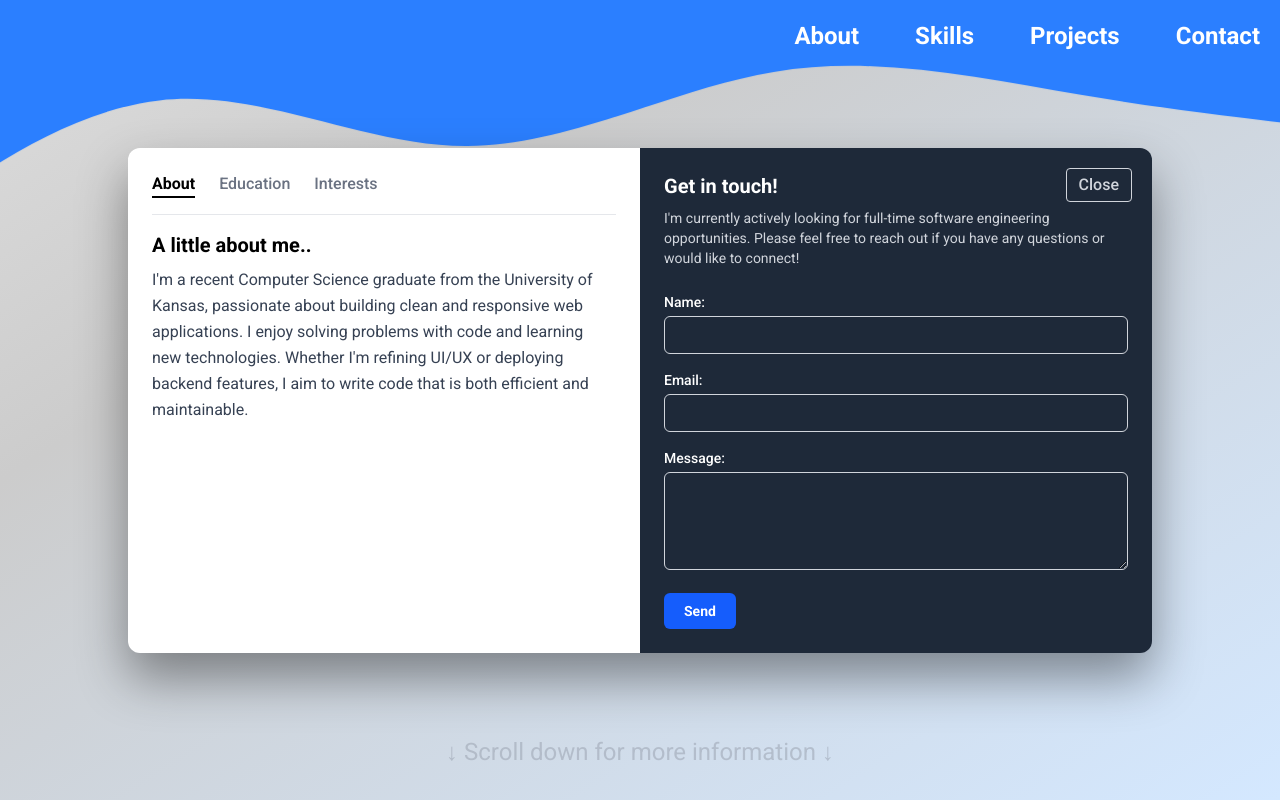
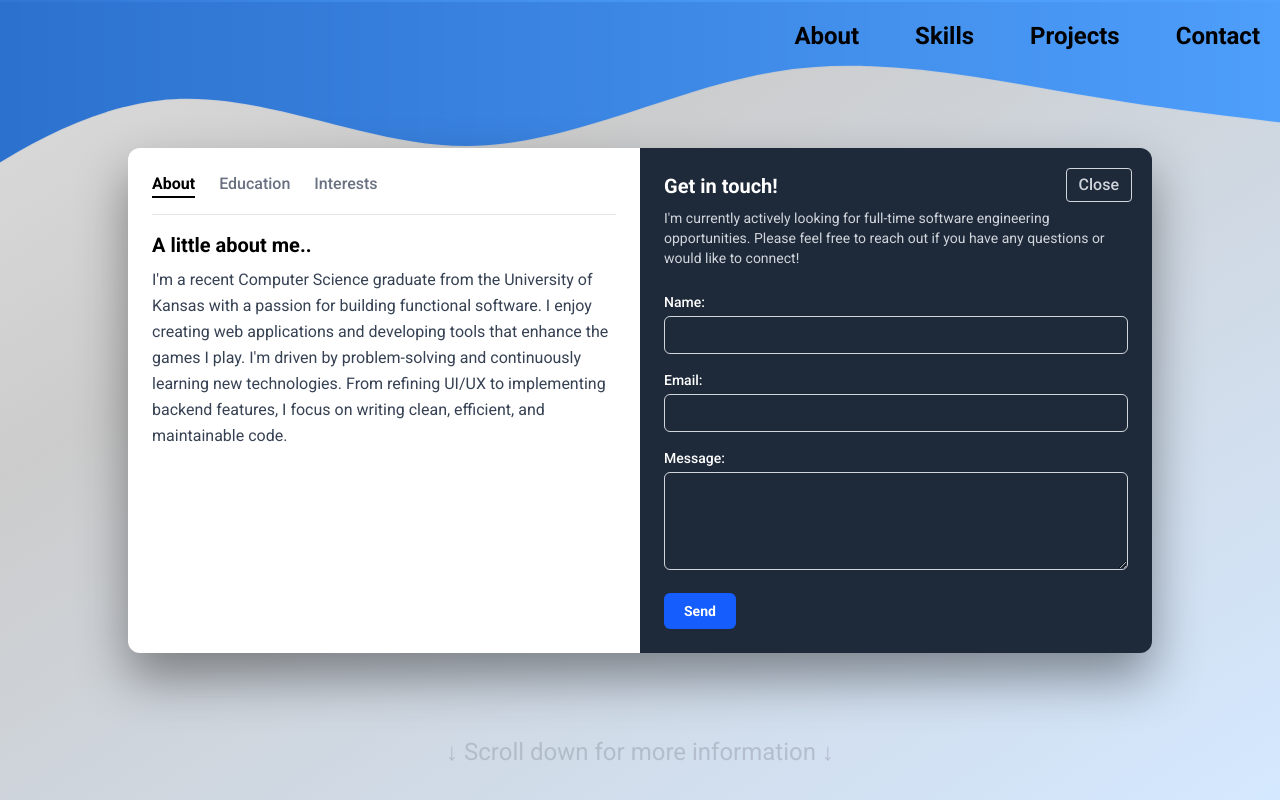
Before and after one commit to NguyenHChinh/nguyenhchinh.github.io, a React (Vite) app: page / in a window 1280 px wide. Both pictures are taken after a click on the button "About". Shown: the top 800 px of the page. Built offline with nearby package versions, Linux system fonts and the light colour scheme.

Commit message:
style: update text gradient and navbar styles for improved aesthetics

```diff
--- a/src/App.jsx
+++ b/src/App.jsx
@@ -159,7 +159,7 @@ function App() {
             <div className='hero-description'>
               <p className='text-base md:text-lg lg:text-xl text-justify'>
                 I graduated from the <span className='font-bold'>University of Kansas</span> with a Bachelor's in Computer Science,
-                and I <span className='font-bold text-transparent bg-clip-text bg-gradient-to-r from-blue-700 to-blue-400'>love building things</span>.
+                and I <span className='font-bold text-transparent bg-clip-text bg-gradient-to-r from-blue-600 to-blue-500'>love building things</span>.
               </p>
             </div>
 
@@ -169,7 +169,7 @@ function App() {
               <a
                 href="/ChinhNguyen-Resume.pdf"
                 download
-                className="whitespace-nowrap text-sm sm:text-base flex items-center gap-1.5 pl-2.5 sm:pl-3.5 pr-4 py-2 bg-blue-600 text-white rounded-lg font-semibold transition-transform duration-200 hover:scale-105 cursor-pointer w-fit"
+                className="whitespace-nowrap text-sm sm:text-base flex items-center gap-1.5 pl-2.5 sm:pl-3.5 pr-4 py-2 bg-blue-500 text-white rounded-lg font-semibold transition-transform duration-200 hover:scale-105 cursor-pointer w-fit"
               >
                 <img src={downloadIcon} alt="Download Icon" className="w-4 h-4" />
                 Download Resume
@@ -210,14 +210,20 @@ function App() {
         {/* Animated Wave */}
         {showHeroWave && (
           <div className="absolute -top-87 md:-top-90 lg:-top-95 xl:-top-98 2xl:-top-100 left-1/2 w-[120%] -translate-x-1/2 -z-10 animate-wave">
-            <div className='bg-blue-500 h-100 translate-y-1 w-full'/>
+            <div className='bg-gradient-to-r from-bg-blue-500 to-blue-400 h-100 translate-y-1 w-full'/>
             <svg
               xmlns="http://www.w3.org/2000/svg"
               viewBox="0 0 1440 320"
               className="w-full h-auto"
             >
+              <defs>
+                <linearGradient id="waveGradient" x1="0%" y1="0%" x2="100%" y2="0%">
+                  <stop offset="0%" stopColor="#296cc9" />
+                  <stop offset="100%" stopColor="#51a2ff" />
+                </linearGradient>
+              </defs>
               <path
-                fill="#2b7fff"
+                fill="url(#waveGradient)"
                 fillOpacity="1"
                 d="M0,256L48,218.7C96,181,192,107,288,96C384,85,480,139,576,138.7C672,139,768,85,864,69.3C960,53,1056,75,1152,90.7C1248,107,1344,117,1392,122.7L1440,128L1440,0L1392,0C1344,0,1248,0,1152,0C1056,0,960,0,864,0C768,0,672,0,576,0C480,0,384,0,288,0C192,0,96,0,48,0L0,0Z"
               />
--- a/src/components/Modal.jsx
+++ b/src/components/Modal.jsx
@@ -30,11 +30,12 @@ function Modal({ defaultSection = "about", onClose }) {
                 <section>
                     <h2 className="text-base sm:text-xl font-bold mb-2">A little about me..</h2>
                     <p className="text-[11px] sm:text-sm md:text-base text-gray-700 leading-relaxed">
-                        I'm a recent Computer Science graduate from the University of Kansas,
-                        passionate about building clean and responsive web applications.
-                        I enjoy solving problems with code and learning new technologies.
-                        Whether I'm refining UI/UX or deploying backend features, I aim to write
-                        code that is both efficient and maintainable.
+                        I'm a recent Computer Science graduate from the University of Kansas
+                        with a passion for building functional software. I enjoy creating
+                        web applications and developing tools that enhance the games I play.
+                        I'm driven by problem-solving and continuously learning new technologies.
+                        From refining UI/UX to implementing backend features, I focus on writing clean,
+                        efficient, and maintainable code.
                     </p>
                 </section>
             )}
@@ -62,6 +63,9 @@ function Modal({ defaultSection = "about", onClose }) {
                         These days, I enjoy gaming casually, studying Japanese, picking up new skills,
                         and pursuing bodybuilding as a personal goal.
                     </p>
+                    <p className="text-[11px] sm:text-sm md:text-base text-gray-700 mt-3">
+
+                    </p>
                 </section>
             )}
 
--- a/src/components/Navbar.jsx
+++ b/src/components/Navbar.jsx
@@ -45,12 +45,12 @@ function Navbar({ modalMode, onClick }) {
 
     return (
         <div className={`navbar-container absolute transition-opacity duration-300 ${visible ? 'opacity-100' : 'opacity-0 pointer-events-none'}`}>
-            <nav className='text-black sm:text-white text-lg sm:text-xl xl:text-2xl flex justify-center sm:justify-end items-center fixed top-5 right-5 left-5 sm:left-auto z-100 bg-transparent'>
+            <nav className='text-black text-lg sm:text-xl xl:text-2xl flex justify-center sm:justify-end items-center fixed top-5 right-5 left-5 sm:left-auto z-100 bg-transparent'>
                 <div className='flex gap-x-8 sm:gap-x-12 lg:gap-x-14 font-bold'>
                     {['About', 'Skills', 'Projects', 'Contact'].map((item) => (
                         <button
                         key={item}
-                        className='hover:text-gray-300 hover:underline transition-colors cursor-pointer'
+                        className='hover:underline transition-colors cursor-pointer'
                         onClick={() => handleClick(item.toLowerCase())}
                         >
                         {item}
```
